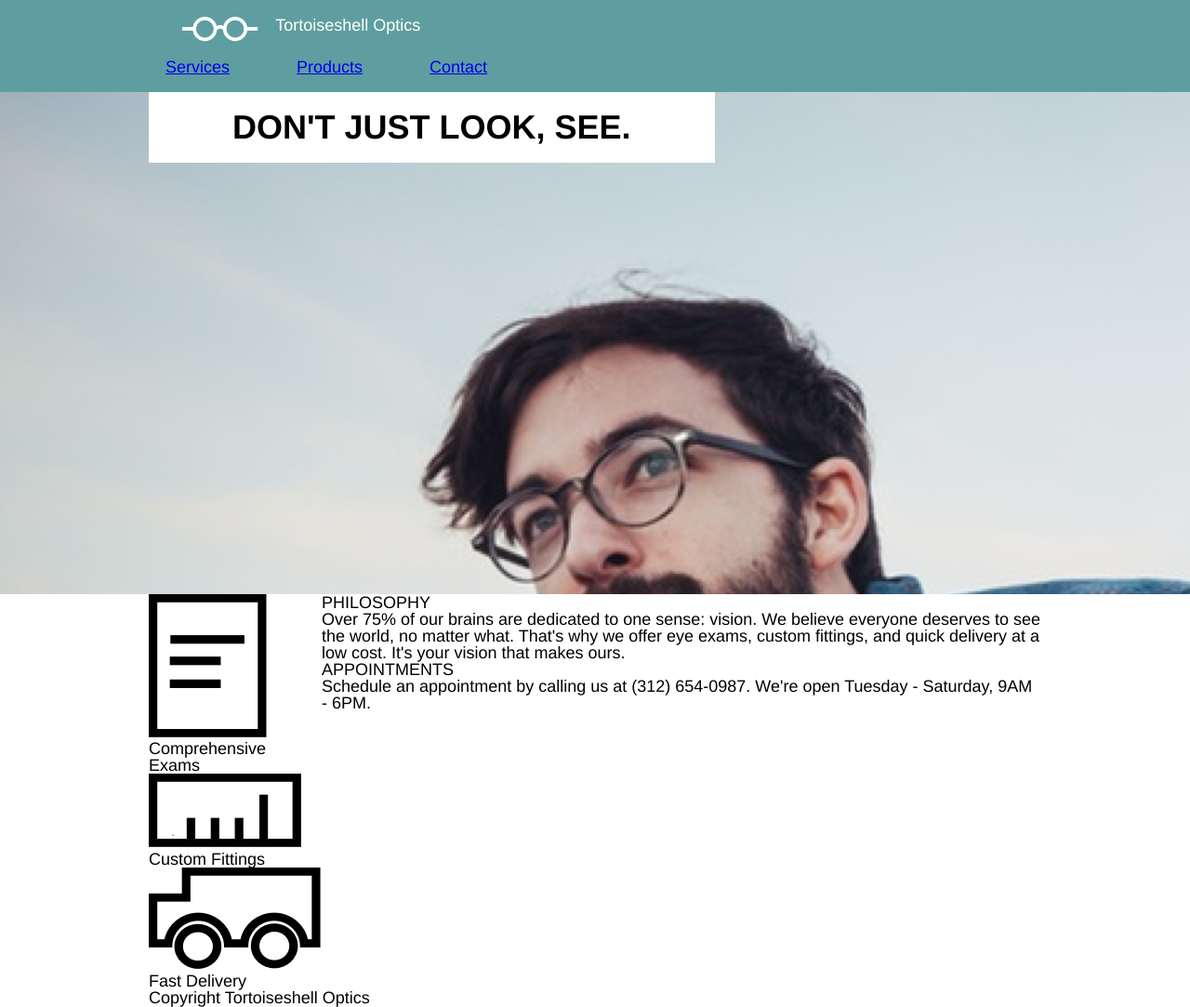
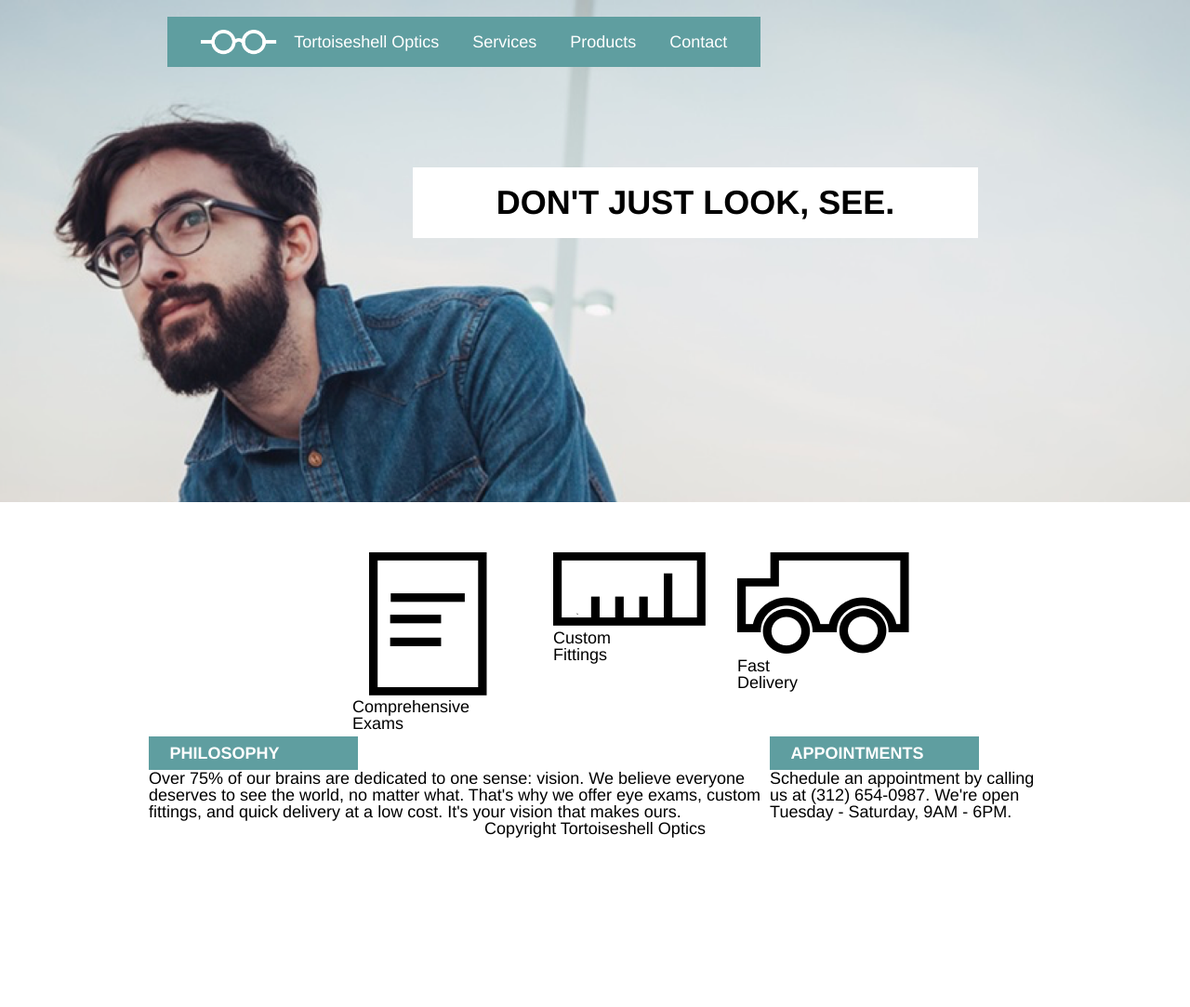
Before and after one commit to BridgetAnne/TortoiseshellOptics, a plain HTML site: page index.html in a window 1280 px wide. Shown: the whole page at 93% size. After the commit the page ends 901 px from the top, so only its background shows below. Drawn offline with Linux system fonts and the light colour scheme.

Commit message:
Further CSS.

```diff
--- a/Resources/css/style.css
+++ b/Resources/css/style.css
@@ -10,6 +10,8 @@ html {
   display: flex; /* don't do this? */
   max-width: 960px;
   margin: 0 auto;
+  justify-content: center;
+  align-items: center;
 }
 h1 {
   font-size: 2rem;
@@ -20,7 +22,15 @@ h1 {
 /* Header */
 
 .logo {
-  padding-top: 1rem;
+  position: absolute;
+  z-index: 1;
+  left: 10rem;
+  display: flex;
+  justify-content: center;
+}
+
+.logo .container {
+  margin-top: 1rem;
   background-color: cadetblue;
   color: white;
 }
@@ -29,29 +39,75 @@ h1 {
   padding-left: 2rem;
   padding-right: 1rem;
 }
-.logo container {
-  display: flex;
-  flex-grow: 1;
+.logo span {
+  /* display: flex;
+  flex-grow: 1; */ /* Not working */
 }
 nav {
   padding-right: 2rem;
 }
 nav span {
-  padding: 1rem 2rem;
+  padding: 1rem 0 1rem 2rem;
+}
+a {
+  color: white;
+  text-decoration: none;
 }
 .small-nav {
   display: none;
 }
 .banner {
   background-image: url("../Images/glasses-bg.png");
-  width: 100%;
+  background-repeat: no-repeat;
+  background-size: cover;
+  background-position: center;
   height: 30rem;
-}
-.banner container {
-  position: relative;
-  margin-right: 0;
+  top: 0;
 }
 .headline {
   padding: 1.5rem 5rem;
   background-color: white;
+  position: relative;
+  top: 10rem;
+  left: 6rem;
 }
+
+/* Main Content */
+
+main .container {
+  display: flex;
+  flex-direction: column;
+}
+.reasons, .business-info {
+  display: flex;
+  margin-top: 3rem;
+  flex-direction: row;
+  justify-content: space-between;
+}
+.reasons {
+  height: 8rem;
+}
+.reason {
+  margin: 0 3rem;
+  width: 5rem;
+}
+.reason span {
+  display: flex;
+  justify-content: center;
+}
+.reason-img.paper {
+  width: 3.5rem;
+}
+/*.reason-img.ruler, .reason-img.truck {
+  width: 5rem;
+}*/
+.business-info {
+
+}
+.title {
+  background-color: cadetblue;
+  width: 10rem;
+  padding: 0.5rem 1.25rem;
+  font-weight: bold;
+  color: white;
+}
--- a/index.html
+++ b/index.html
@@ -30,22 +30,23 @@
         </div>
       </div>
     </header>
+    <main>
       <div class="container">
         <div class="reasons">
           <div class="reason">
-          <div class="product-img">
+            <div class="reason-img paper">
               <img src="Resources/Images/paper-icon.png" alt="Paper icon">
             </div>
             <span>Comprehensive Exams</span>
           </div>
           <div class="reason">
-          <div class="product-img">
+            <div class="reason-img ruler">
               <img src="Resources/Images/ruler-icon.png" alt="Paper icon">
             </div>
             <span>Custom Fittings</span>
           </div>
           <div class="reason">
-          <div class="product-img">
+            <div class="reason-img truck">
               <img src="Resources/Images/truck-icon.png" alt="Paper icon">
             </div>
             <span>Fast Delivery</span>
@@ -66,6 +67,7 @@
           </div>
         </div>
       </div>
+    </main>
     <footer>
       <div class="container">
         <span>Copyright Tortoiseshell Optics</span>
```
Lines whose indentation alone changed are shown as unchanged.
